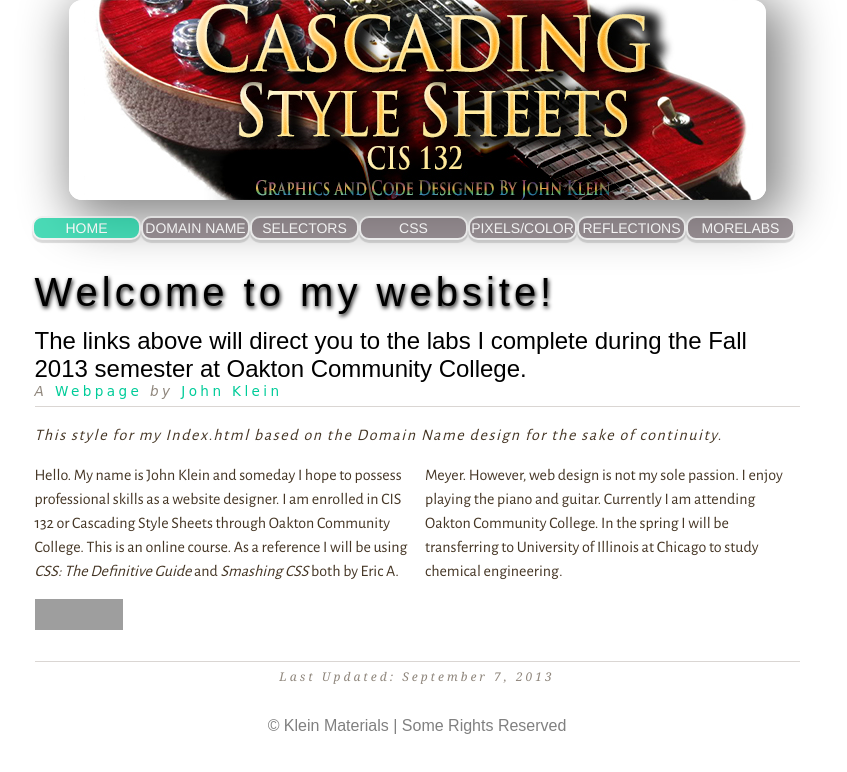
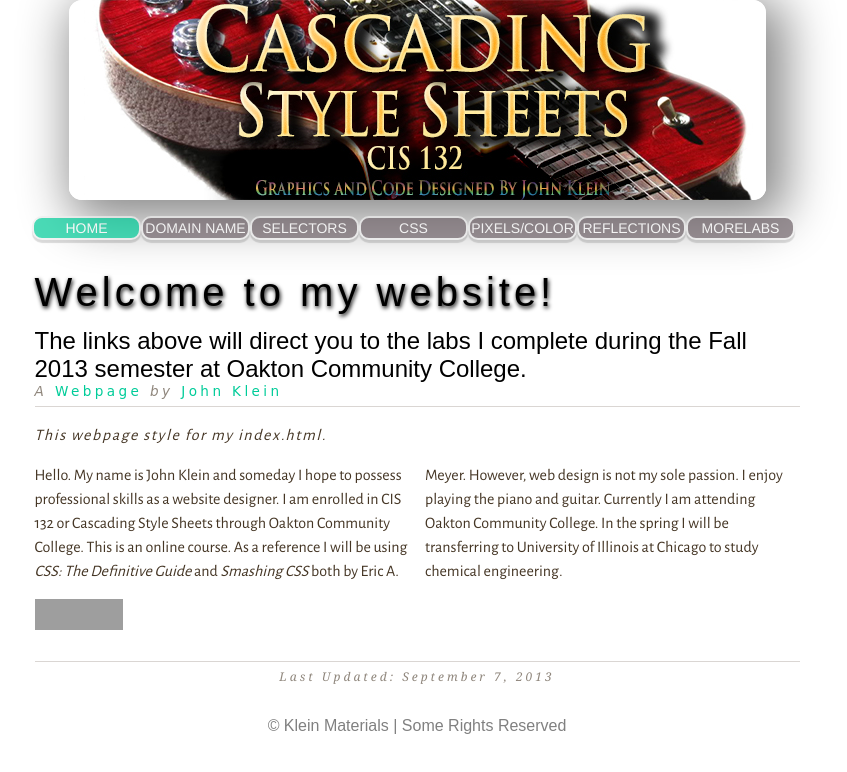
Before and after one commit to fluidmechanicsjohn/kleinmaterials, a plain HTML site: page index.html in a window 1280 px wide. Shown: the whole page, without its empty margins (223-1070 px from the left). Drawn offline with nearby package versions, Linux system fonts and the light colour scheme; grey boxes are pictures that could not be loaded; a web font is replaced by a local one.

Commit message:
Update and rename Index.html to index.html

```diff
--- a/Index.html
+++ b/index.html
@@ -25,7 +25,7 @@
 
 <nav>
         <ul>
-	<li><a href="Index.html" class="button2">HOME</a> </li>
+	<li><a href="index.html" class="button2">HOME</a> </li>
 	<li> <a href="DomainName.html" class="button1">DOMAIN NAME</a></li>
 	<li> <a href="Selectors.html" class="button1">SELECTORS</a></li>
 	<li> <a href="CSS.html" class="button1">CSS</a></li>
@@ -50,7 +50,7 @@
 </header>
 <div class="meta">A <span>Webpage</span> by <span>John Klein</span></div>
 <div class="body">
-<p>This style for my Index.html based on the Domain Name design for the sake of continuity.</p>
+<p>This webpage style for my index.html.</p>
 <p>Hello. My name is John Klein and someday I hope to possess professional skills as a website designer. I am enrolled in CIS 132 or Cascading Style Sheets through Oakton Community College. This is an online course. As a reference I will be using <span class="italic"> CSS: The Definitive Guide </span> and <span class="italic"> Smashing CSS </span> both by Eric A. Meyer. However, web design is not my sole passion. I enjoy playing the piano and guitar. Currently I am attending Oakton Community College. In the spring I will be transferring to University of Illinois at Chicago to study chemical engineering.      </p>
 <p>
     <a href="http://jigsaw.w3.org/css-validator/check/referer">
```
